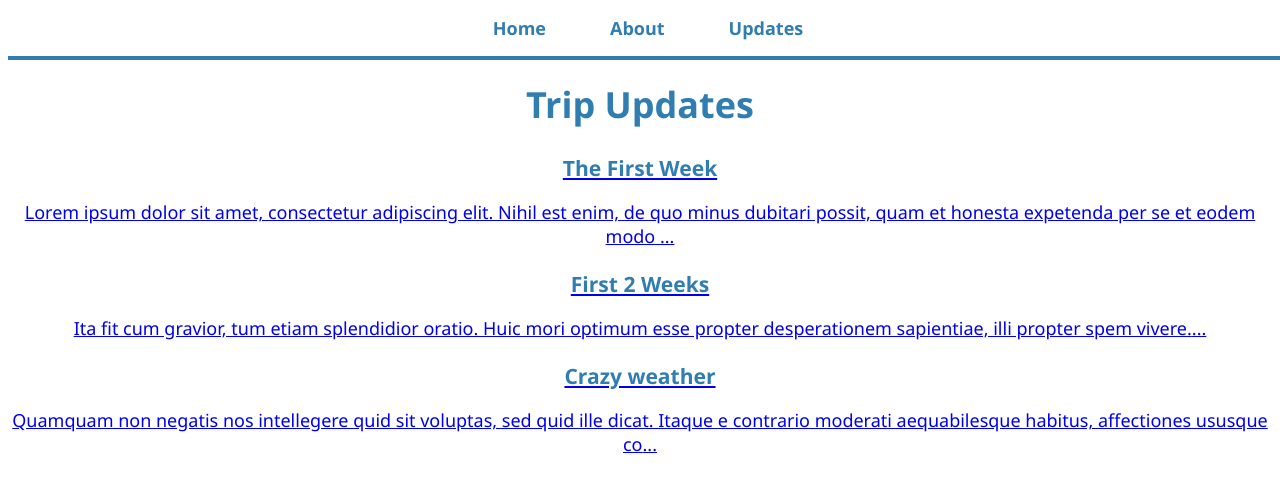
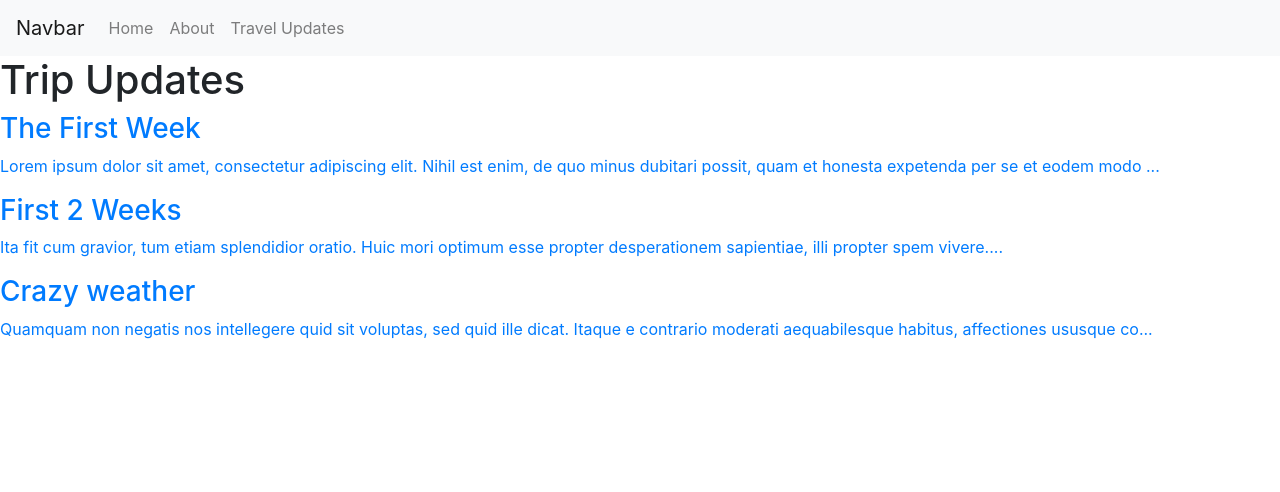
Before and after one commit to anlsim/Travel_Web, a React (Create React App) app in the folder travel_website/: page /updates-list in a window 1280 px wide. Shown: the top 492 px of the page. Built offline with nearby package versions, Linux system fonts and the light colour scheme.

Commit message:
Updated NavBar using Bootstrap

```diff
--- a/travel_website/src/App.js
+++ b/travel_website/src/App.js
@@ -4,7 +4,8 @@ import {
   Route, Switch
 } from 'react-router-dom';
 import HomePage from './pages/HomePage';
-import './App.css';
+import 'bootstrap/dist/css/bootstrap.min.css';
+//import './App.css';
 import AboutPage from './pages/HomePage';
 import UpdatesListPage from './pages/UpdatesListPage';
 import UpdatePage from './pages/UpdatePage';
--- a/travel_website/src/NavBar.js
+++ b/travel_website/src/NavBar.js
@@ -1,19 +1,19 @@
 import React from 'react';
 import {Link} from 'react-router-dom';
+import Nav from 'react-bootstrap/Nav';
+import Navbar from 'react-bootstrap/Navbar'
+
 
 const NavBar = () => (
-    <nav>
-        <ul>
-            <li>
-                <Link to="/">Home</Link>
-            </li>
-            <li>
-                <Link to="/about">About</Link>
-            </li>
-            <li>
-                <Link to="/updates-list">Updates</Link>
-            </li>
-        </ul>
-    </nav>
+<>
+<Navbar bg="light" variant="light">
+    <Navbar.Brand href="/">Navbar</Navbar.Brand>
+    <Nav className="mr-auto">
+      <Nav.Link href="/">Home</Nav.Link>
+      <Nav.Link href="/about">About</Nav.Link>
+      <Nav.Link href="/updates-list">Travel Updates</Nav.Link>
+    </Nav>
+  </Navbar>
+    </>
 );
 export default NavBar;
--- a/travel_website/src/index.css
+++ b/travel_website/src/index.css
@@ -4,6 +4,22 @@ body {
     font-size: 18px;
 
 }
+
+h1 {
+  margin-top: 80px;
+  color: rgb(47, 125, 177);
+}
+h3, h4 {
+  margin-bottom: 0;
+  color: rgb(47, 125, 177);
+}
+#page-body {
+  max-width: 700px;
+  margin: auto;
+  padding-top: 64px;
+}
+
+/*
 nav {
   border-bottom: 4px solid rgb(47, 125, 177);
   text-align: center;
@@ -35,16 +51,5 @@ nav a:hover {
   background: black;
   color: white;
 }
-h1 {
-  margin-top: 80px;
-  color: rgb(47, 125, 177);
-}
-h3, h4 {
-  margin-bottom: 0;
-  color: rgb(47, 125, 177);
-}
-#page-body {
-  max-width: 700px;
-  margin: auto;
-  padding-top: 64px;
-}
+
+*/
--- a/travel_website/src/index.js
+++ b/travel_website/src/index.js
@@ -1,8 +1,9 @@
 import React from 'react';
 import ReactDOM from 'react-dom';
-import './index.css';
+//import './index.css';
 import App from './App';
 import reportWebVitals from './reportWebVitals';
+import 'bootstrap/dist/css/bootstrap.min.css';
 
 ReactDOM.render(
   <React.StrictMode>
```
Also changed, not shown: 1 other file (tests, documents, lock files or other folders).
